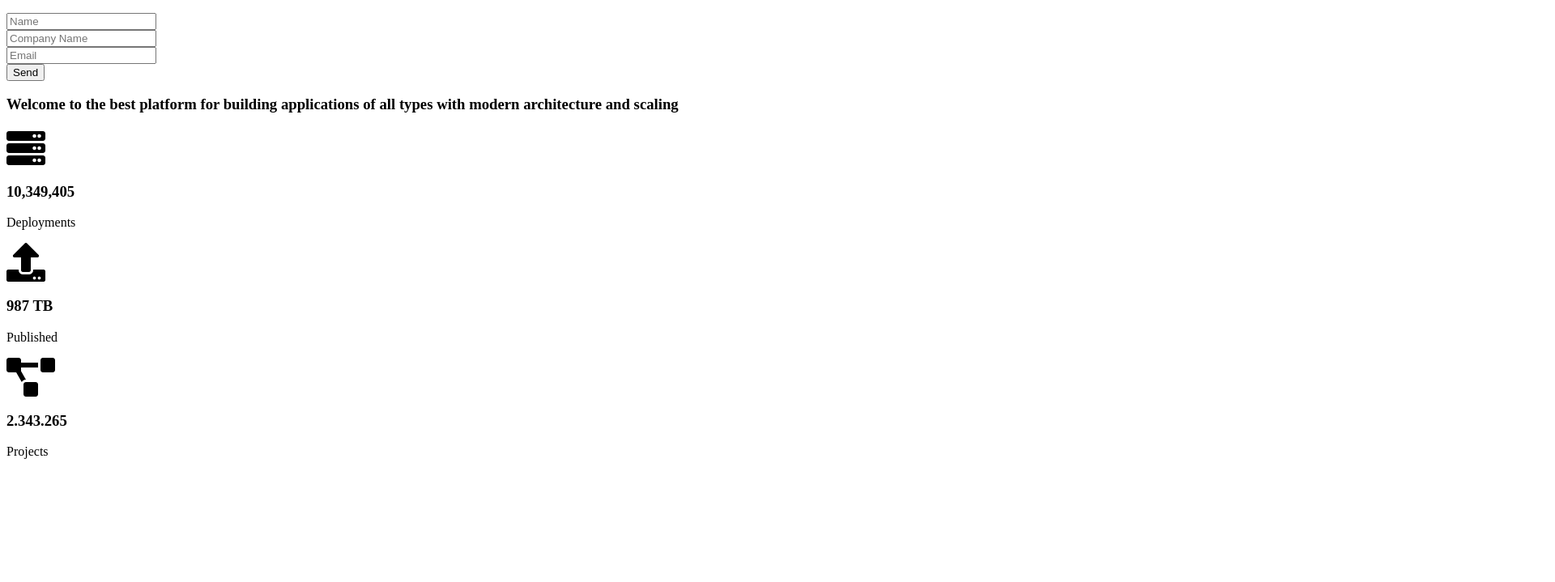
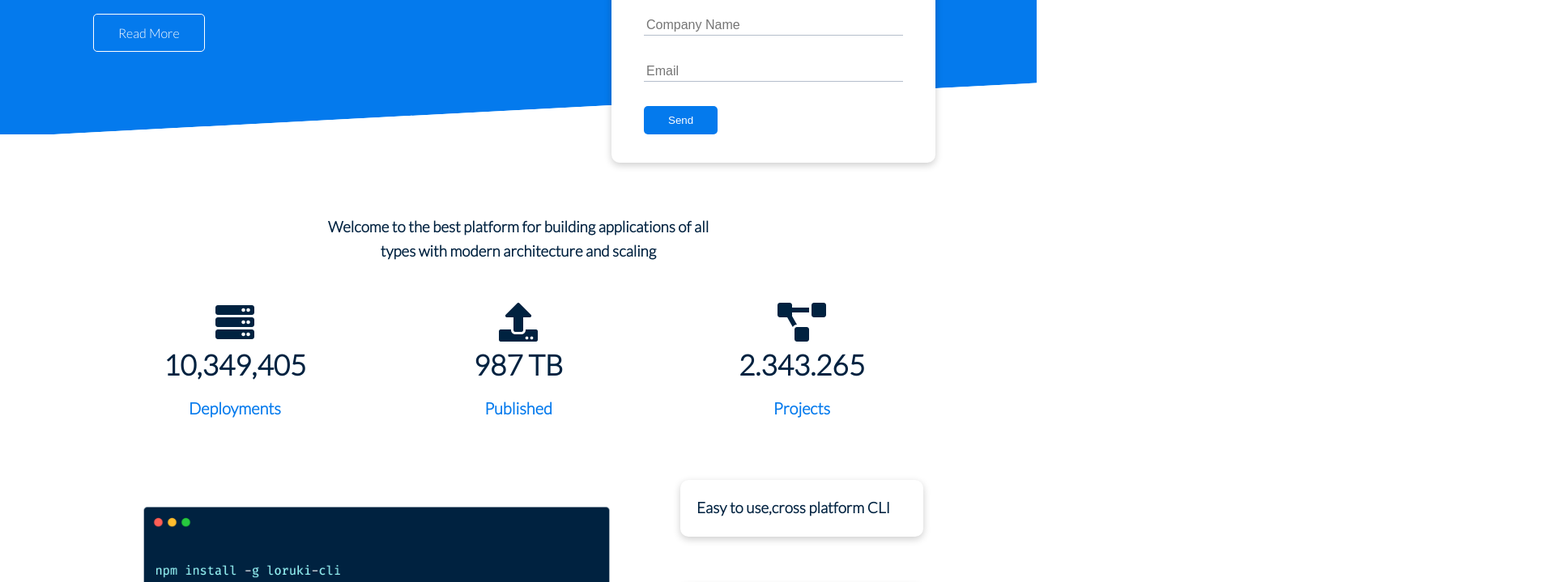
Before and after one commit to programmer-shaheb/responsive-website, a plain HTML site: page index.html in a window 1280 px wide. Shown: the part 304-1023 px from the top of the page at 81% size, 1920 px wide, since content can reach past the window. Drawn offline with Linux system fonts and the light colour scheme; the site is published under a folder, as on GitHub Pages, so addresses that start at the root find nothing.

Commit message:
css file edited

```diff
--- a/index.html
+++ b/index.html
@@ -9,7 +9,7 @@
       integrity="sha512-+4zCK9k+qNFUR5X+cKL9EIR+ZOhtIloNl9GIKS57V1MyNsYpYcUrUeQc9vNfzsWfV28IaLL3i96P9sdNyeRssA=="
       crossorigin="anonymous"
     />
-    <link rel="stylesheet" href="/dist/css/style.css" type="text/css" />
+    <link rel="stylesheet" href="dist/css/style.css" type="text/css" />
     <title>Loruki | Cloud Hosting For Everyone</title>
   </head>
   <body>
```
